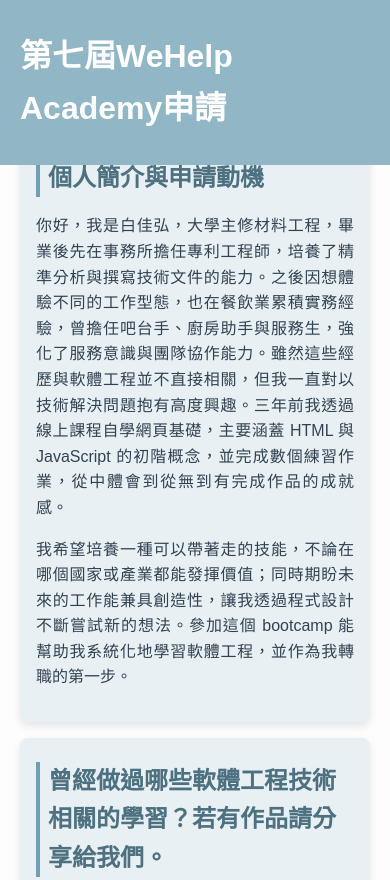
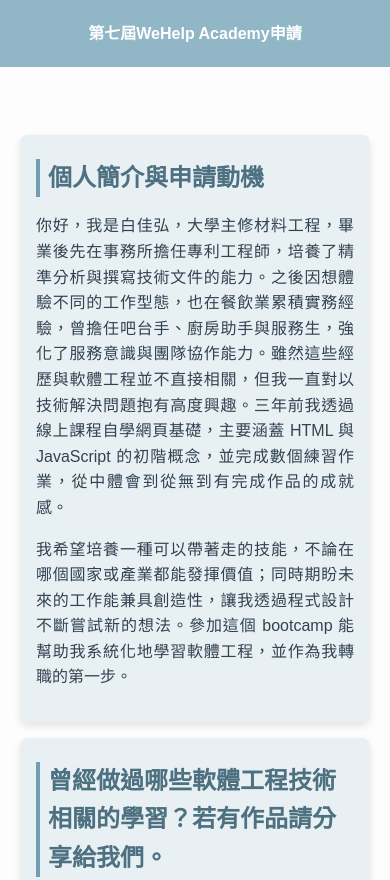
Before and after one commit to Neil4bb/bootcamp-application, a plain HTML site: page index.html in a window 390 px wide. Shown: the top 880 px of the page. Drawn offline with Linux system fonts and the light colour scheme.

Commit message:
Update style.css

```diff
--- a/style.css
+++ b/style.css
@@ -34,7 +34,7 @@ header {
   padding: 10px 20px;
   z-index: 1000;
   box-sizing: border-box;      /* 避免 padding 撐爆寬度 */
-  font-size: clamp(1rem, 1.5vw, 1.5rem);
+  font-size: clamp(0.5rem, 1.5vw, 1.5rem);
 }
 
 /* 2. 給 body 預留空間，避免內容被 header 蓋住 */
@@ -93,4 +93,5 @@ footer {
   padding: 1rem;
   border-radius: 8px;
   margin-bottom: 1rem;
+
 }
```
